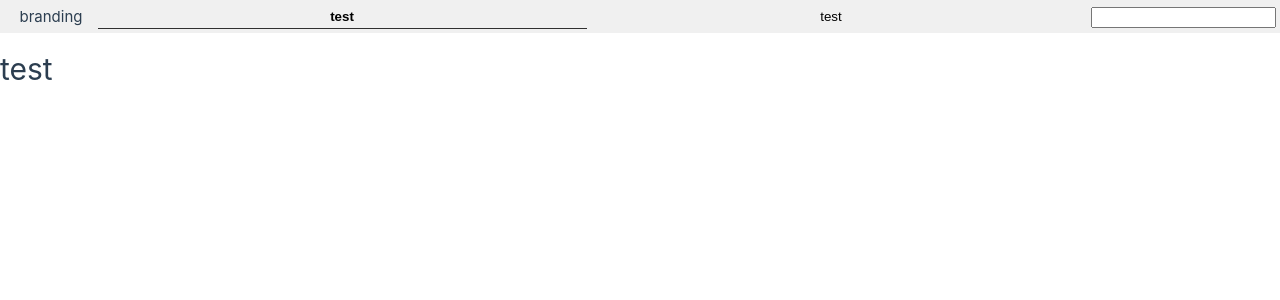
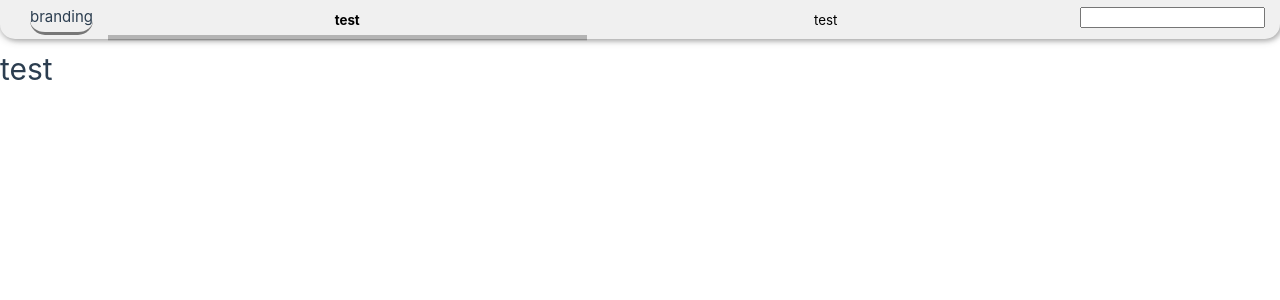
Before and after one commit to HHHMHA/trello-clone, a Vue app: page / in a window 1280 px wide. Shown: the top 300 px of the page. Built offline with nearby package versions, Linux system fonts and the light colour scheme.

Commit message:
feat(navbar): style navbar (#1)

```diff
--- a/src/assets/base.css
+++ b/src/assets/base.css
@@ -84,3 +84,19 @@ body {
   -webkit-font-smoothing: antialiased;
   -moz-osx-font-smoothing: grayscale;
 }
+
+button {
+    font-family:
+    Inter,
+    -apple-system,
+    BlinkMacSystemFont,
+    'Segoe UI',
+    Roboto,
+    Oxygen,
+    Ubuntu,
+    Cantarell,
+    'Fira Sans',
+    'Droid Sans',
+    'Helvetica Neue',
+    sans-serif;
+}
--- /dev/null
+++ b/src/assets/core-nav.css
@@ -0,0 +1,59 @@
+.core-nav {
+    background: #f0f0f0;
+    display: flex;
+    margin: 0 auto;
+    padding: 0.3em 1em;
+    position: fixed;
+    width: 100%;
+    box-shadow: 2px 2px 5px rgba(0, 0, 0, 0.2), 0 0 10px rgba(0, 0, 0, 0.3);
+    border-radius: 0 0 1em 1em;
+}
+
+.core-nav__branding {
+    margin: 0 1em;
+    padding-bottom: 0.2em;
+    border-bottom: 0.2em rgba(0, 0, 0, 0.5) solid;
+    border-radius: 2em;
+}
+
+.core-nav__buttons {
+    display: flex;
+    padding: 0;
+    width: 100%;
+    margin-right: 1em;
+}
+
+.core-nav__trail {
+    margin-left: auto;
+}
+
+.main-contents {
+    padding-top: 3em;
+}
+
+.core-nav__button {
+    flex: 1;
+    background-color: transparent;
+    height: 100%;
+    border: none;
+    cursor: pointer;
+    /*border-right: 0.2px solid rgba(0, 0, 0, 0.2);*/
+    /*box-shadow: 4px 4px 10px rgba(0, 0, 0, 0.2);*/
+    transition: all 0.3s ease;
+    padding: 0 0.5em
+}
+
+.core-nav__button:active, .core-nav__button.active {
+    font-weight: bold;
+    box-shadow: 0 0.4em 0 rgba(0, 0, 0, 0.25);
+    transition: all 0.3s ease;
+}
+
+.core-nav__button:hover {
+    font-weight: bold;
+    border: none;
+    transform: scale(1.05);
+    box-shadow: 0 4px 0 rgba(0, 0, 0, 0.2), 2px 2px 5px rgba(0, 0, 0, 0.2),
+    inset 0 0 10px rgba(0, 0, 0, 0.3);
+    transition: all 0.3s ease;
+}
--- a/src/assets/main.css
+++ b/src/assets/main.css
@@ -1,56 +1,2 @@
 @import './base.css';
-
-.core-nav {
-    background: #f0f0f0;
-    display: flex;
-    margin: 0 auto;
-    padding: 0.3em 0.3em;
-    position: fixed;
-    width: 100%;
-}
-
-.core-nav__branding {
-    margin: 0 1em;
-}
-
-.core-nav__buttons {
-    display: flex;
-    padding: 0;
-    width: 100%;
-    margin-right: 1em;
-}
-
-.core-nav__trail {
-    margin-left: auto;
-}
-
-.main-contents {
-    padding-top: 3em;
-}
-
-.core-nav__button {
-    flex: 1;
-    background-color: transparent;
-    height: 100%;
-    border: none;
-    cursor: pointer;
-    /*border-right: 0.2px solid rgba(0, 0, 0, 0.2);*/
-    /*box-shadow: 4px 4px 10px rgba(0, 0, 0, 0.2);*/
-    transition: all 0.3s ease;
-    padding: 0 0.5em
-}
-
-.core-nav__button:active, .core-nav__button.active {
-    font-weight: bold;
-    border-bottom: 0.2px solid rgba(0, 0, 0, 0.8);
-    transition: all 0.3s ease;
-}
-
-.core-nav__button:hover {
-    font-weight: bold;
-    border: none;
-    transform: scale(1.05);
-    box-shadow: 2px 2px 5px rgba(0, 0, 0, 0.2),
-                inset 0 0 10px rgba(0, 0, 0, 0.3);
-    transition: all 0.3s ease;
-}
+@import './core-nav.css';
```
